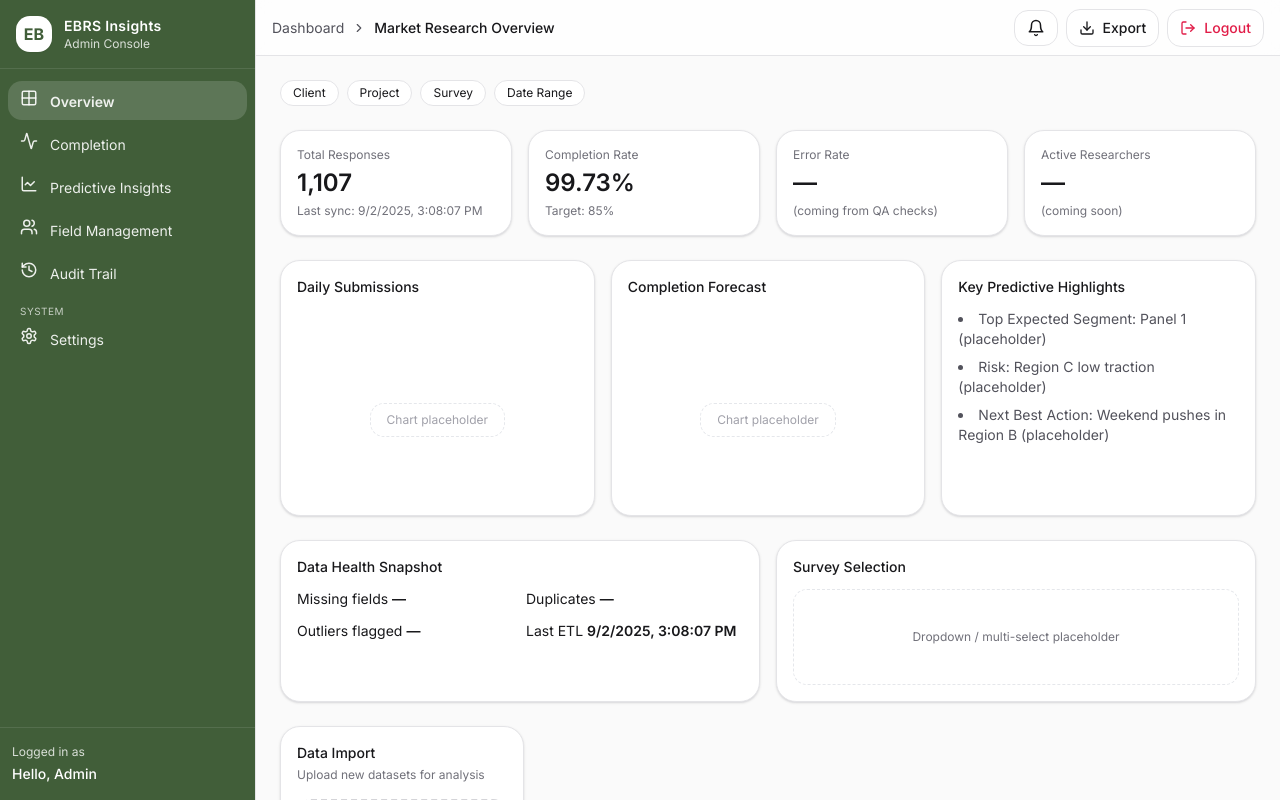
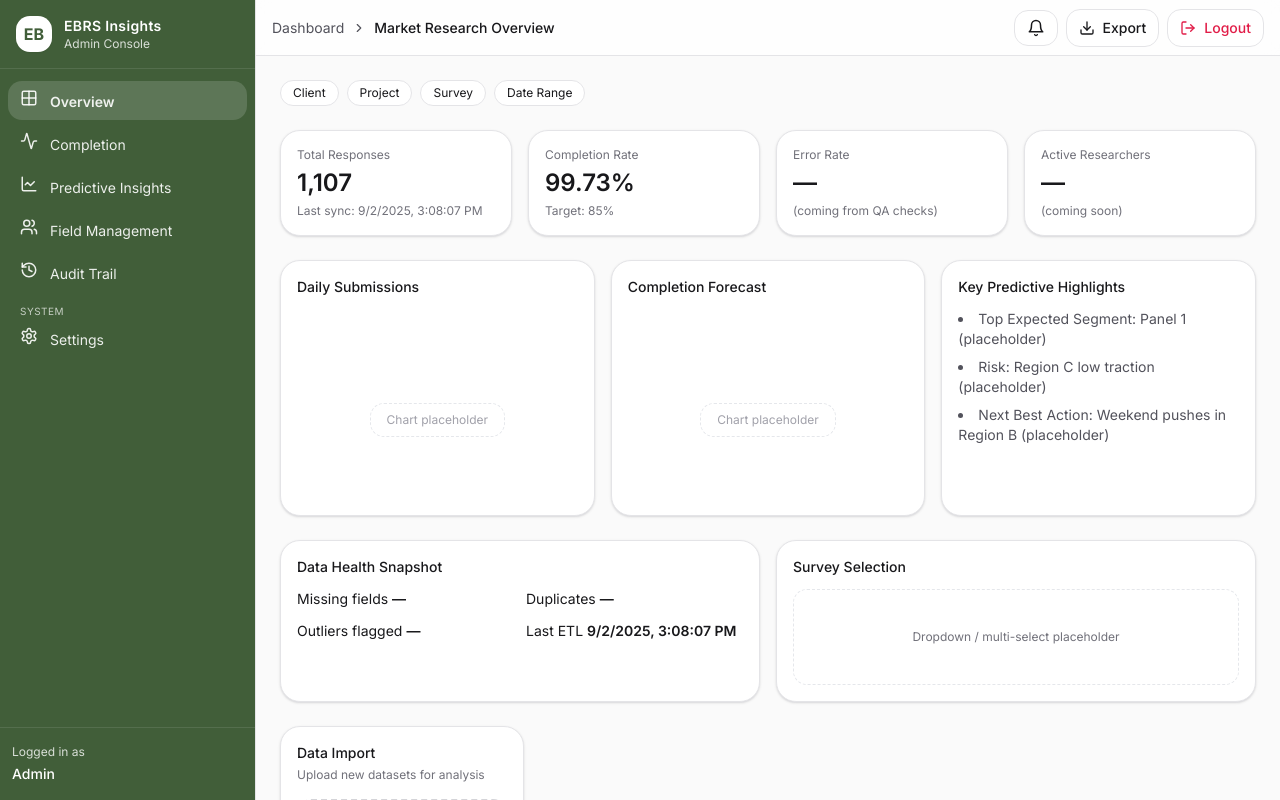
Before and after one commit to donato1616/capstoneBorgroup, a React (Vite) app in the folder frontend/: page / in a window 1280 px wide. Both pictures are taken after typing "name@example.com", "Sample123" into the empty fields and a click on the button "Sign in". Built offline with nearby package versions, Linux system fonts and the light colour scheme; no server answers; the HTML template or start-up script is replaced by a standard one.

Commit message:
Update App.jsx

```diff
--- a/frontend/src/App.jsx
+++ b/frontend/src/App.jsx
@@ -82,7 +82,7 @@ export default function App() {
 
           <div className="px-3 py-4 border-t border-white/10">
             <div className="text-xs mb-1 text-white/80">Logged in as</div>
-            <div className="text-sm font-medium">Hello, {user.name}</div>
+            <div className="text-sm font-medium">{user.name}</div>
           </div>
         </aside>
 
```
